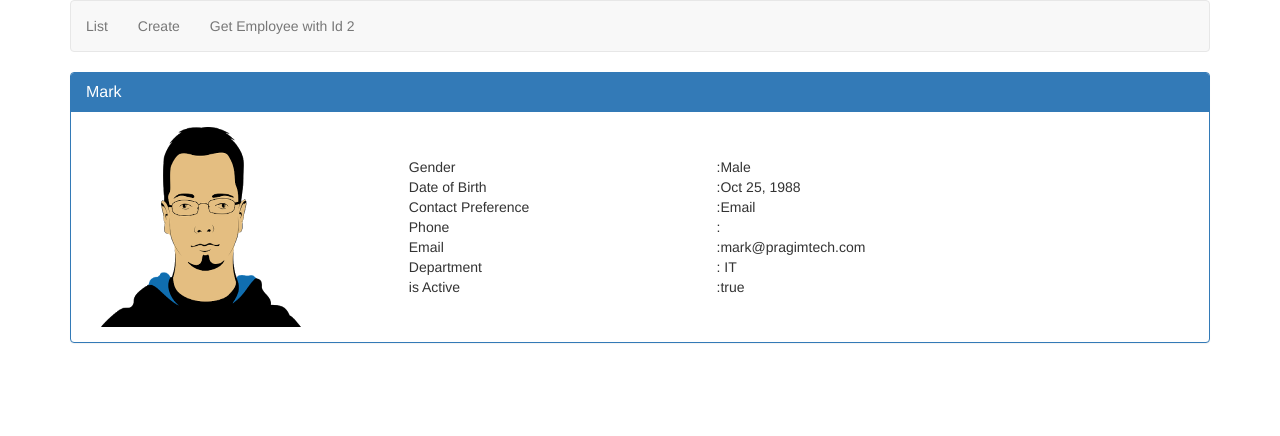
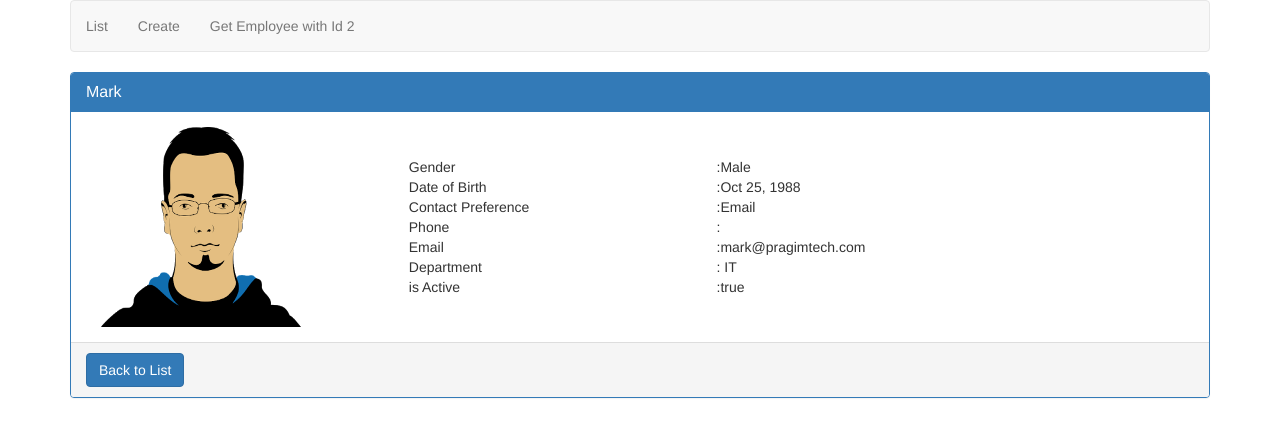
Before and after one commit to jagadeesh04/angularCrud, an Angular app: page /employees/1 in a window 1280 px wide. Shown: the top 436 px of the page. Built offline with nearby package versions, Linux system fonts and the light colour scheme.

Commit message:
created a link in emplyees tab to return to list?

```diff
--- a/src/app/employees/employee-details.component.html
+++ b/src/app/employees/employee-details.component.html
@@ -82,4 +82,7 @@
           </div>
         </div>
       </div>
+      <div class="panel-footer">
+        <a routerLink="/list" class="btn btn-primary">Back to List</a>
+      </div>
     </div>
```
